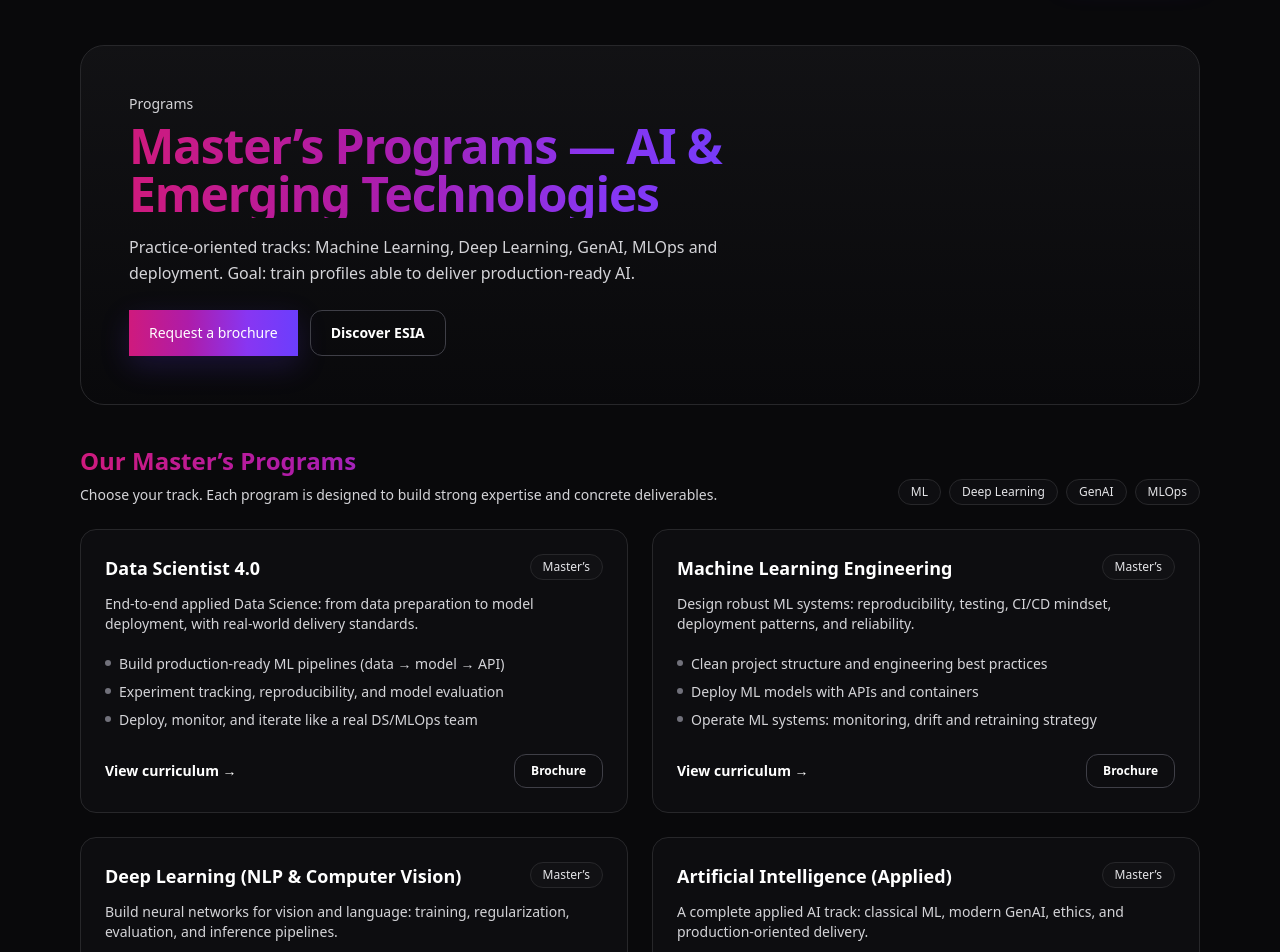
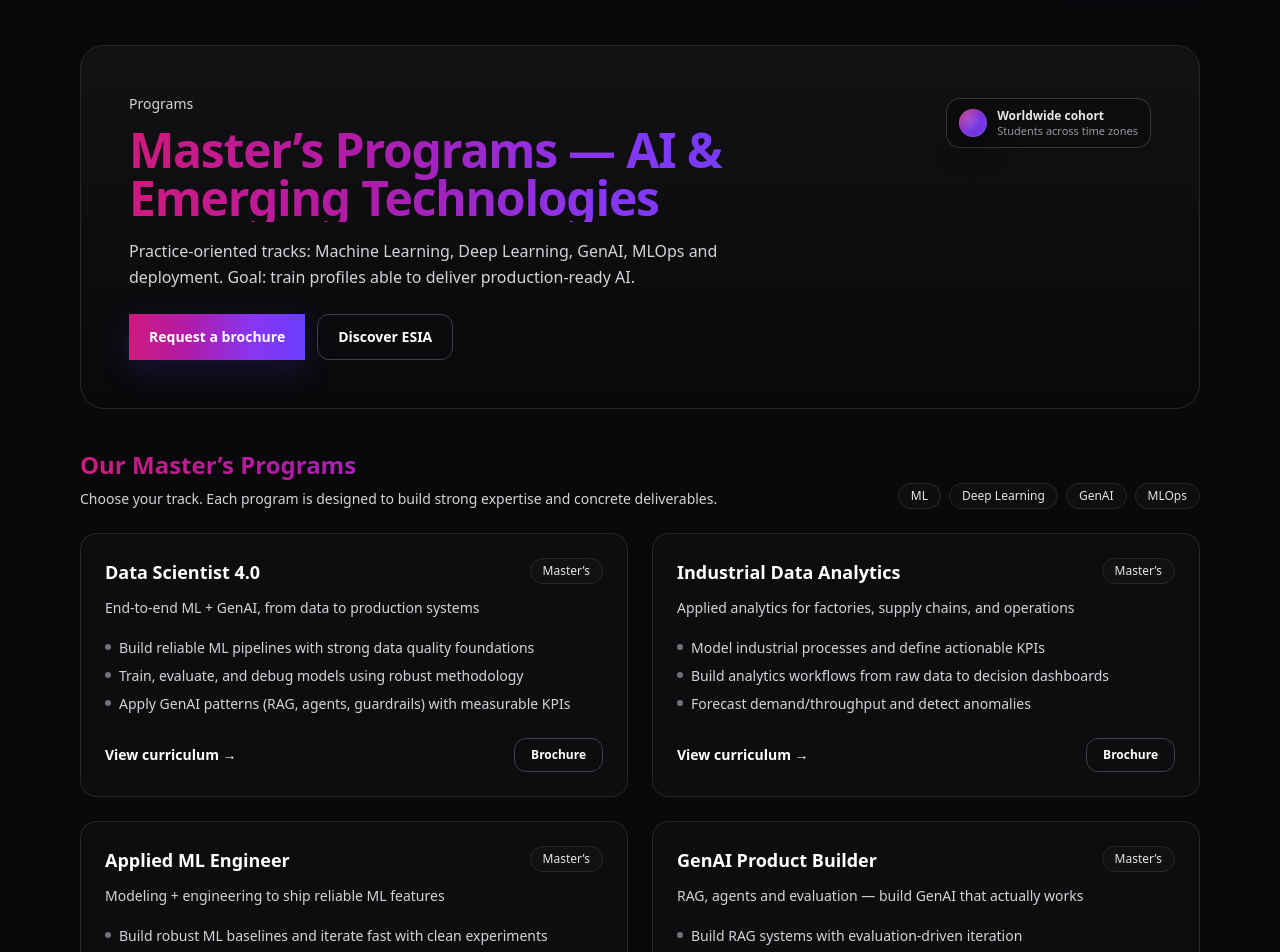
Before and after one commit to ElMouloudiBoutaout/ESIA, a Next.js app: page /masteres in a window 1280 px wide. Shown: the part 100-1052 px from the top of the page. Built offline with nearby package versions, Linux system fonts and the light colour scheme.

Commit message:
Update masters content + add worldwide cohort badge

```diff
--- a/src/app/(site)/masteres/page.tsx
+++ b/src/app/(site)/masteres/page.tsx
@@ -1,6 +1,7 @@
 import Container from "@/components/Container";
 import PageHeader from "@/components/PageHeader";
 import { masteres } from "@/data/masteres";
+import WorldCohortBadge from "@/components/WorldCohortBadge";
 import Link from "next/link";
 
 function Badge({ children }: { children: React.ReactNode }) {
@@ -74,6 +75,7 @@
           subtitle="Practice-oriented tracks: Machine Learning, Deep Learning, GenAI, MLOps and deployment. Goal: train profiles able to deliver production-ready AI."
           primaryCta={{ label: "Request a brochure", href: "/contact" }}
           secondaryCta={{ label: "Discover ESIA", href: "/about" }}
+          rightSlot={<WorldCohortBadge />}
         />
 
         {/* GRID */}
--- a/src/app/globals.css
+++ b/src/app/globals.css
@@ -132,3 +132,101 @@
   white-space: nowrap;
   border: 0;
 }
+/* ===== World Cohort Badge (no styled-jsx) ===== */
+.worldBadge {
+  display: inline-flex;
+  align-items: center;
+  gap: 10px;
+  padding: 10px 12px;
+  border-radius: 14px;
+  border: 1px solid rgba(63, 63, 70, 0.8);
+  background: rgba(9, 9, 11, 0.35);
+  backdrop-filter: blur(10px);
+}
+
+.worldBadge .txt {
+  line-height: 1.15;
+  white-space: nowrap;
+}
+
+.worldBadge .line1 {
+  font-size: 12px;
+  font-weight: 700;
+  color: rgba(244, 244, 245, 0.95);
+}
+
+.worldBadge .line2 {
+  margin-top: 2px;
+  font-size: 11px;
+  color: rgba(161, 161, 170, 0.95);
+}
+
+.worldBadge .globe {
+  width: 28px;
+  height: 28px;
+  border-radius: 999px;
+  position: relative;
+  overflow: hidden;
+  flex: 0 0 auto;
+
+  background: linear-gradient(
+    135deg,
+    rgba(207, 26, 125, 0.9),
+    rgba(136, 54, 242, 0.9),
+    rgba(107, 62, 253, 0.9)
+  );
+
+  box-shadow: 0 0 0 1px rgba(255, 255, 255, 0.08) inset,
+    0 10px 30px rgba(0, 0, 0, 0.4);
+}
+
+/* rotating “meridians” */
+.worldBadge .globe::before {
+  content: "";
+  position: absolute;
+  inset: -40%;
+  background: repeating-linear-gradient(
+    90deg,
+    rgba(255, 255, 255, 0) 0px,
+    rgba(255, 255, 255, 0) 10px,
+    rgba(255, 255, 255, 0.18) 11px,
+    rgba(255, 255, 255, 0) 12px
+  );
+  transform: rotate(25deg);
+  animation: worldSpin 3.8s linear infinite;
+  opacity: 0.55;
+  mix-blend-mode: overlay;
+}
+
+/* subtle highlight */
+.worldBadge .globe::after {
+  content: "";
+  position: absolute;
+  inset: 0;
+  background: radial-gradient(
+    circle at 30% 30%,
+    rgba(255, 255, 255, 0.35),
+    rgba(255, 255, 255, 0) 55%
+  );
+  opacity: 0.6;
+  pointer-events: none;
+}
+
+@keyframes worldSpin {
+  from {
+    transform: rotate(25deg) translateX(-10%);
+  }
+  to {
+    transform: rotate(25deg) translateX(10%);
+  }
+}
+
+/* mobile: compacte */
+@media (max-width: 768px) {
+  .worldBadge {
+    padding: 8px 10px;
+  }
+  .worldBadge .line2 {
+    display: none;
+  }
+}
--- a/src/components/PageHeader.tsx
+++ b/src/components/PageHeader.tsx
@@ -6,20 +6,22 @@
   subtitle,
   primaryCta,
   secondaryCta,
+  rightSlot,
 }: {
   eyebrow?: string;
   title: string;
   subtitle?: string;
   primaryCta?: { label: string; href: string };
   secondaryCta?: { label: string; href: string };
+  rightSlot?: React.ReactNode;
 }) {
   return (
     <div className="rounded-3xl border border-zinc-800 bg-gradient-to-b from-zinc-900/60 to-zinc-950 p-8 md:p-12">
-      <div className="flex flex-col gap-6 md:flex-row md:items-end md:justify-between">
+      <div className="flex flex-col gap-6 md:flex-row md:items-start md:justify-between">
         <div className="max-w-2xl">
           {eyebrow ? <p className="text-sm text-zinc-300">{eyebrow}</p> : null}
 
-          <h1 className="mt-2 text-4xl sm:text-5xl font-semibold text-gradient-brand tracking-tight">
+          <h1 className="mt-3 text-4xl sm:text-5xl font-semibold tracking-tight text-gradient-brand">
             {title}
           </h1>
 
@@ -32,7 +34,7 @@
               {primaryCta ? (
                 <Link
                   href={primaryCta.href}
-                  className="btn-gradient no-underline inline-flex items-center justify-center px-5 py-3 text-sm"
+                  className="btn-gradient no-underline inline-flex items-center px-5 py-3 text-sm font-semibold"
                 >
                   {primaryCta.label}
                 </Link>
@@ -41,7 +43,7 @@
               {secondaryCta ? (
                 <Link
                   href={secondaryCta.href}
-                  className="no-underline inline-flex items-center justify-center rounded-xl border border-zinc-700 px-5 py-3 text-sm font-semibold text-white hover:bg-zinc-900 transition"
+                  className="no-underline inline-flex rounded-xl border border-zinc-700 px-5 py-3 text-sm font-semibold text-white hover:bg-zinc-900 transition"
                 >
                   {secondaryCta.label}
                 </Link>
@@ -49,6 +51,10 @@
             </div>
           )}
         </div>
+
+        {rightSlot ? (
+          <div className="md:mt-1 md:ml-6 self-start">{rightSlot}</div>
+        ) : null}
       </div>
     </div>
   );
--- a/src/data/masteres.ts
+++ b/src/data/masteres.ts
@@ -1,201 +1,200 @@
-export type Mastere = {
+export type MasterProgram = {
   slug: string;
   title: string;
   subtitle?: string;
-
-  // Contenu principal
   description?: string;
-
-  // Listes pédagogiques
   points?: string[];
-  objectifs?: string[];
+  format?: string[];
+  tools?: string[];
   programme?: string[];
-
-  // Infos pratiques
-  format?: string[];
-
-  // Outils (FR / EN pour compatibilité)
-  outils?: string[];
-  tools?: string[];
-
-  // Compléments
-  competences?: string[];
-  debouches?: string[];
 };
 
-
-export const masteres: Mastere[] = [
+export const masteres: MasterProgram[] = [
   {
     slug: "data-scientist-4-0",
     title: "Data Scientist 4.0",
-    subtitle:
-      "End-to-end applied Data Science: from data preparation to model deployment, with real-world delivery standards.",
+    subtitle: "End-to-end ML + GenAI, from data to production systems",
+    description:
+      "Data Scientist 4.0 is a modern, applied track built for people who want to ship real AI products. You’ll learn the full lifecycle: data preparation, modeling (ML & deep learning), GenAI patterns, evaluation, deployment, monitoring, and iteration with production constraints.",
     points: [
-      "Build production-ready ML pipelines (data → model → API)",
-      "Experiment tracking, reproducibility, and model evaluation",
-      "Deploy, monitor, and iterate like a real DS/MLOps team",
+      "Build reliable ML pipelines with strong data quality foundations",
+      "Train, evaluate, and debug models using robust methodology",
+      "Apply GenAI patterns (RAG, agents, guardrails) with measurable KPIs",
+      "Deploy production services (FastAPI), containers (Docker) and CI/CD basics",
+      "Deliver a portfolio of end-to-end projects with documentation",
     ],
-    objectifs: [
-      "Master the full Data Science lifecycle with strong fundamentals",
-      "Train, evaluate, and improve ML models using robust validation",
-      "Package and deploy ML solutions as reliable services",
-      "Deliver a portfolio of concrete, documented projects",
+    format: [
+      "Flexible: 4-week intensive or 10-week part-time format",
+      "Weekly deliverables + checkpoints",
+      "Portfolio-based evaluation",
+      "Remote-friendly (worldwide cohorts)",
     ],
-    competences: [
-      "Python for Data Science",
-      "Data preparation & feature engineering",
-      "Supervised & unsupervised learning",
-      "Model evaluation & calibration",
-      "Experiment tracking (MLflow basics)",
-      "API deployment (FastAPI)",
-      "Docker basics for packaging",
-      "Monitoring fundamentals (metrics, drift awareness)",
-      "Git workflow (branches, PR mindset, versioning)",
+    tools: [
+      "Python, Pandas, NumPy",
+      "scikit-learn, PyTorch or TensorFlow",
+      "FastAPI, Docker",
+      "Git/GitHub, CI/CD fundamentals",
+      "MLflow basics (tracking & versioning)",
+      "Vector DB concepts (RAG)",
     ],
     programme: [
-      "Data preparation: cleaning, missing values, outliers, encoding",
-      "Feature engineering: scaling, leakage prevention, baselines",
-      "Modeling: regression, classification, clustering",
-      "Evaluation: metrics, cross-validation, thresholding",
-      "Interpretability: feature importance, practical explanations",
-      "Experiment tracking: runs, parameters, metrics, artifacts",
-      "Deployment: FastAPI endpoints, request schemas, testing",
-      "Packaging: Docker image, environment reproducibility",
-      "Production basics: logging, monitoring, drift concepts",
-      "Capstone project: a complete end-to-end delivery",
-    ],
-    debouches: [
-      "Data Scientist",
-      "Machine Learning Engineer (junior / applied)",
-      "AI Project Analyst",
-      "Applied AI Consultant",
-      "MLOps Analyst (junior)",
+      "Module 1 — Data foundations: quality checks, leakage, reproducibility, feature engineering",
+      "Module 2 — Supervised ML: classification/regression, metrics, validation, error analysis",
+      "Module 3 — Deep Learning: neural nets, training strategy, overfitting control",
+      "Module 4 — GenAI: RAG fundamentals, prompt strategy, evaluation, safety/guardrails",
+      "Module 5 — Deployment: FastAPI endpoints, Docker image, environment management",
+      "Module 6 — MLOps basics: tracking, model versioning, monitoring signals, iteration",
+      "Capstone — End-to-end project with demo + documentation + portfolio deliverable",
     ],
   },
 
   {
-    slug: "machine-learning-engineering",
-    title: "Machine Learning Engineering",
-    subtitle:
-      "Design robust ML systems: reproducibility, testing, CI/CD mindset, deployment patterns, and reliability.",
+    slug: "industrial-data-analytics",
+    title: "Industrial Data Analytics",
+    subtitle: "Applied analytics for factories, supply chains, and operations",
+    description:
+      "Industrial Data Analytics focuses on real operational constraints: messy data, complex processes, and decision-making under uncertainty. You’ll learn analytics patterns used in industry: KPI frameworks, root-cause analysis, forecasting, anomaly detection, and optimization-oriented reporting.",
     points: [
-      "Clean project structure and engineering best practices",
-      "Deploy ML models with APIs and containers",
-      "Operate ML systems: monitoring, drift and retraining strategy",
+      "Model industrial processes and define actionable KPIs",
+      "Build analytics workflows from raw data to decision dashboards",
+      "Forecast demand/throughput and detect anomalies",
+      "Explain insights to operations stakeholders with clear storytelling",
+      "Deliver production-grade reporting assets and data products",
     ],
-    objectifs: [
-      "Build reliable ML services with clean architecture",
-      "Automate training and deployment workflows",
-      "Apply software engineering practices to ML projects",
-      "Understand monitoring and lifecycle management in production",
+    format: [
+      "Project-driven learning with realistic case studies",
+      "Deliverables: dashboards, reports, notebooks, and documented analyses",
+      "Remote-friendly (worldwide cohorts)",
     ],
-    competences: [
-      "Project structure & best practices",
-      "Testing basics for ML code",
-      "CI/CD principles for ML",
-      "Docker packaging",
-      "FastAPI deployment patterns",
-      "Logging & monitoring basics",
-      "Drift & retraining strategy",
+    tools: [
+      "SQL, Python (Pandas)",
+      "Power BI / Tableau fundamentals (optional)",
+      "Time-series basics (forecasting)",
+      "Data quality checks & monitoring mindset",
+      "Git fundamentals for analytics projects",
     ],
     programme: [
-      "ML project structure: src/, scripts/, configs, artifacts",
-      "Data quality checks and validation rules",
-      "Training pipeline: reproducibility, parameters, evaluation",
-      "Testing: unit tests for transformations and utilities",
-      "API service: prediction endpoint, schemas, input validation",
-      "Docker: build/run images, environment consistency",
-      "CI/CD basics: automated checks and build pipeline mindset",
-      "Monitoring: logs, metrics, alerts, drift signals",
-      "Retraining strategy: triggers, scheduling, versioning",
-    ],
-    debouches: [
-      "Machine Learning Engineer",
-      "MLOps Engineer (junior / applied)",
-      "AI Software Engineer (applied ML)",
-      "Data Engineer with ML focus",
+      "Module 1 — Industrial data: sources, sensors/ERP-style data, cleaning & validation",
+      "Module 2 — KPI systems: throughput, yield, scrap, downtime, OEE-style thinking",
+      "Module 3 — Diagnostic analytics: segmentation, root-cause analysis, statistical reasoning",
+      "Module 4 — Time series: forecasting, seasonality, baseline models + evaluation",
+      "Module 5 — Anomaly detection: rules, statistical baselines, practical thresholds",
+      "Module 6 — Reporting & storytelling: stakeholder-ready dashboards & narratives",
+      "Capstone — Industrial analytics case: end-to-end report + dashboard + recommendations",
     ],
   },
 
   {
-    slug: "deep-learning",
-    title: "Deep Learning (NLP & Computer Vision)",
-    subtitle:
-      "Build neural networks for vision and language: training, regularization, evaluation, and inference pipelines.",
+    slug: "applied-ml-engineer",
+    title: "Applied ML Engineer",
+    subtitle: "Modeling + engineering to ship reliable ML features",
+    description:
+      "This track is designed for people who want to build ML features that survive in real systems. You focus on practical ML, evaluation, inference constraints, and engineering patterns used to deliver stable model services.",
     points: [
-      "Neural networks from fundamentals to practical training loops",
-      "CV and NLP workflows (datasets → models → inference)",
-      "Optimization, overfitting control, and deployment basics",
+      "Build robust ML baselines and iterate fast with clean experiments",
+      "Design inference pipelines with performance & reliability in mind",
+      "Deploy services and manage versioning correctly",
+      "Write maintainable ML code with tests and reusable modules",
     ],
-    objectifs: [
-      "Understand deep learning fundamentals and training dynamics",
-      "Build models for CV and NLP tasks",
-      "Create inference pipelines and evaluate performance properly",
-      "Ship a deep learning mini-project with reproducible results",
+    format: [
+      "Hands-on labs + deliverables",
+      "Remote-friendly (worldwide cohorts)",
     ],
-    competences: [
-      "Neural network fundamentals",
-      "CNN basics for vision",
-      "Embeddings and NLP basics",
-      "Training strategies & regularization",
-      "Evaluation and error analysis",
-      "Inference pipeline design",
+    tools: [
+      "Python, scikit-learn",
+      "FastAPI",
+      "Docker",
+      "Git/GitHub",
+      "MLflow basics",
     ],
     programme: [
-      "Deep learning foundations: tensors, backprop intuition, loss",
-      "Training workflow: data loaders, batching, augmentation",
-      "Overfitting control: regularization, dropout, early stopping",
-      "Computer Vision: classification, practical dataset pipeline",
-      "NLP: embeddings, text preprocessing, baseline architectures",
-      "Evaluation: confusion matrix, precision/recall, error analysis",
-      "Inference: batch inference vs API inference, performance basics",
-      "Mini-project: end-to-end deep learning delivery",
-    ],
-    debouches: [
-      "Deep Learning Engineer (junior / applied)",
-      "Computer Vision Engineer (junior)",
-      "NLP Engineer (junior / applied)",
-      "AI Engineer",
+      "ML baselines & evaluation discipline",
+      "Pipeline architecture for training/inference",
+      "Packaging & reproducibility",
+      "Service deployment + versioning + rollback mindset",
+      "Capstone ML service project",
     ],
   },
 
   {
-    slug: "artificial-intelligence",
-    title: "Artificial Intelligence (Applied)",
-    subtitle:
-      "A complete applied AI track: classical ML, modern GenAI, ethics, and production-oriented delivery.",
+    slug: "genai-product-builder",
+    title: "GenAI Product Builder",
+    subtitle: "RAG, agents and evaluation — build GenAI that actually works",
+    description:
+      "Learn how to build GenAI products with measurable quality. You’ll implement retrieval-augmented generation, prompt patterns, evaluation loops, and guardrails — and ship a working demo with clear metrics.",
     points: [
-      "Solid AI fundamentals + practical business delivery",
-      "GenAI introduction (prompting + RAG basics)",
-      "Production mindset: reliability, evaluation and safety",
+      "Build RAG systems with evaluation-driven iteration",
+      "Implement safety guardrails and quality checks",
+      "Create stakeholder-friendly demos and documentation",
     ],
-    objectifs: [
-      "Build strong foundations across core AI topics",
-      "Deliver practical AI solutions aligned with real constraints",
-      "Understand responsible AI: risk, evaluation, safety basics",
-      "Create a portfolio demonstrating applied AI skills",
-    ],
-    competences: [
-      "Core ML understanding",
-      "Problem framing & metrics",
-      "GenAI foundations (prompting + RAG concepts)",
-      "Reliability mindset (evaluation, edge cases)",
-      "Responsible AI basics",
+    format: ["Project-first approach", "Remote-friendly (worldwide cohorts)"],
+    tools: [
+      "RAG concepts",
+      "Vector DB concepts",
+      "APIs",
+      "Evaluation strategy",
     ],
     programme: [
-      "AI overview: problem framing, data, metrics, baselines",
-      "Core ML: classification/regression fundamentals",
-      "Evaluation strategy: robust metrics and validation",
-      "GenAI: prompting fundamentals and use-case patterns",
-      "RAG concepts: embeddings, retrieval, evaluation basics",
-      "Responsible AI: bias awareness, safety & limitations",
-      "Mini-project: applied AI solution with clear documentation",
+      "GenAI fundamentals & constraints",
+      "RAG architecture patterns",
+      "Evaluation: offline tests + human feedback loops",
+      "Guardrails & risk management",
+      "Capstone GenAI demo",
     ],
-    debouches: [
-      "AI Analyst",
-      "Applied AI Consultant",
-      "Data Scientist (applied)",
-      "ML Engineer (junior / applied)",
+  },
+
+  {
+    slug: "mlops-production-ai",
+    title: "MLOps & Production AI",
+    subtitle: "Deploy, monitor and iterate on real AI systems",
+    description:
+      "This track is about turning models into production systems. You learn containerization, CI/CD basics, monitoring signals (performance/drift), and safe iteration practices with versioned releases.",
+    points: [
+      "Containerize and deploy model services",
+      "Track experiments and model versions",
+      "Define monitoring signals and retraining triggers",
+      "Adopt a production-ready workflow with CI/CD fundamentals",
+    ],
+    format: [
+      "Engineering-oriented labs",
+      "Remote-friendly (worldwide cohorts)",
+    ],
+    tools: ["Docker", "FastAPI", "GitHub Actions basics", "MLflow basics"],
+    programme: [
+      "Deployment & containerization",
+      "Experiment tracking & model versioning",
+      "Monitoring signals & drift basics",
+      "CI/CD fundamentals for ML services",
+      "Capstone: production-ready ML API",
+    ],
+  },
+
+  {
+    slug: "ai-project-management-strategy",
+    title: "AI Project Management & Strategy",
+    subtitle: "Business-first AI: ROI, governance and delivery execution",
+    description:
+      "A track for people leading AI initiatives. You’ll learn how to scope projects, estimate value, define success metrics, manage stakeholders, and deliver AI initiatives responsibly.",
+    points: [
+      "Frame AI use cases, define success metrics, and estimate ROI",
+      "Manage delivery: risks, stakeholders, and iterative milestones",
+      "Build a governance mindset: quality, security, compliance basics",
+    ],
+    format: [
+      "Business-oriented projects",
+      "Remote-friendly (worldwide cohorts)",
+    ],
+    tools: [
+      "AI delivery frameworks",
+      "Metrics & ROI",
+      "Documentation patterns",
+    ],
+    programme: [
+      "Use case framing & KPI design",
+      "Roadmaps & delivery execution",
+      "Risk management & governance basics",
+      "Stakeholder communication",
+      "Capstone: AI strategy doc + delivery plan",
     ],
   },
 ];
```
Also changed, not shown: src/components/WorldCohortBadge.tsx (+1 -99 lines).
